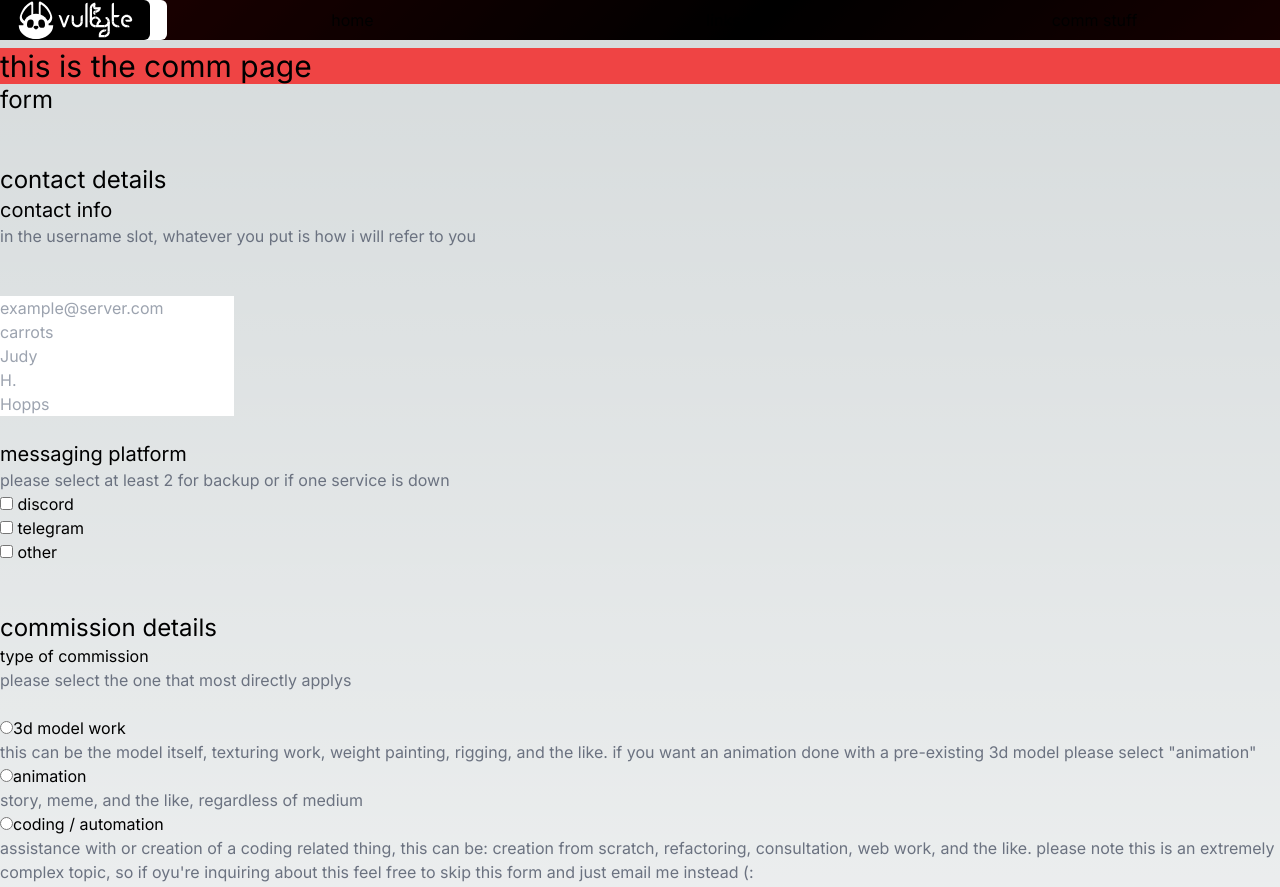
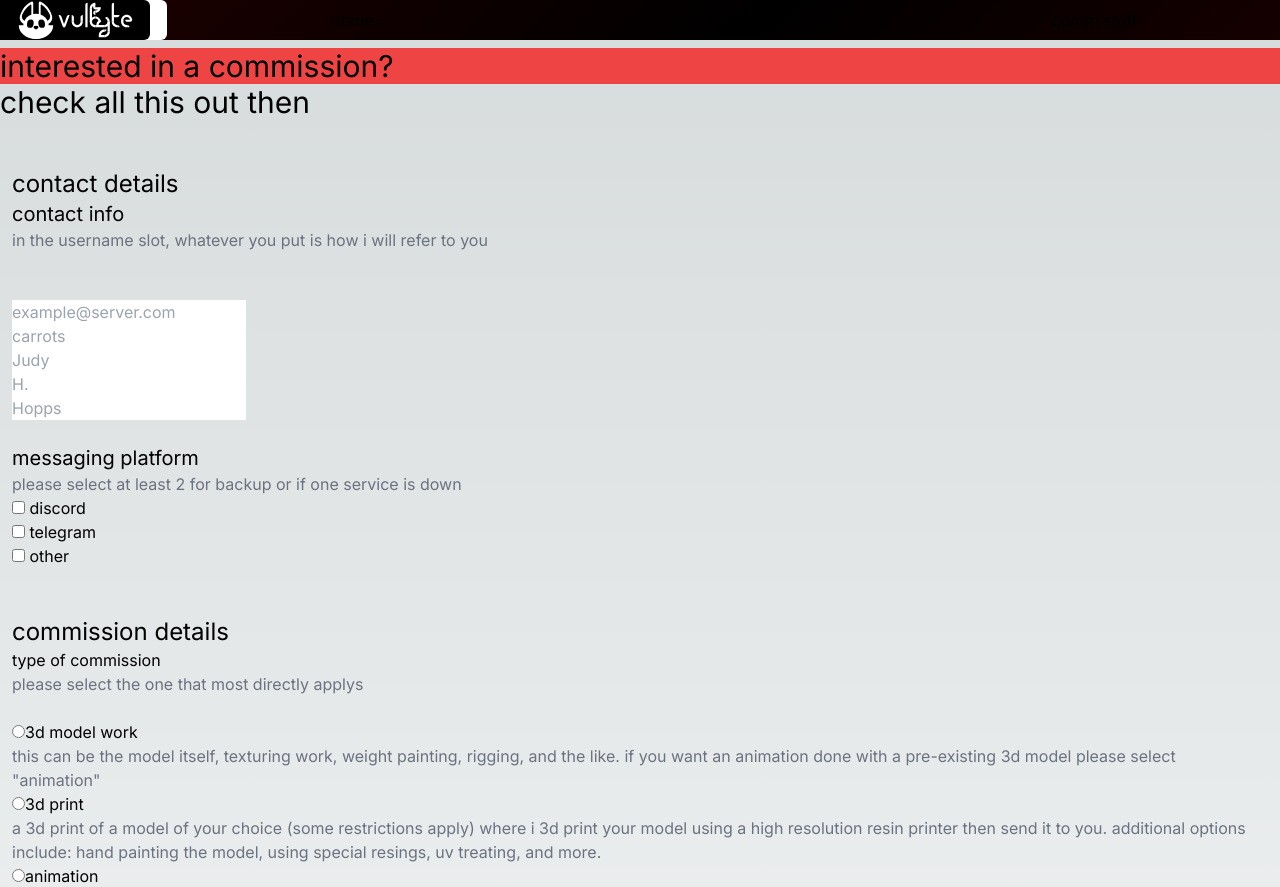
Before and after one commit to bubbshalub/bubbshalubDotCom, a Next.js app: page /commStuff in a window 1280 px wide. Shown: the top 887 px of the page. Built offline with nearby package versions, Linux system fonts and the light colour scheme; no server answers.

Commit message:
broke ground on JoinUrl function

```diff
--- a/app/commStuff/components/CommissionTypeForm.tsx
+++ b/app/commStuff/components/CommissionTypeForm.tsx
@@ -28,6 +28,11 @@ export default function CommissionTypeForm() {
           "commType",
           "3d model work",
           'this can be the model itself, texturing work, weight painting, rigging, and the like. if you want an animation done with a pre-existing 3d model please select "animation"',
+        )}
+        {QuickRadioInput(
+          "commType",
+          "3d print",
+          "a 3d print of a model of your choice (some restrictions apply) where i 3d print your model using a high resolution resin printer then send it to you. additional options include: hand painting the model, using special resings, uv treating, and more.",
         )}
         {QuickRadioInput(
           "commType",
--- a/app/commStuff/page.tsx
+++ b/app/commStuff/page.tsx
@@ -18,10 +18,12 @@ export default function CommStuff() {
       <br />
       <br />
 
-      <h1 className="bg-red-500 text-3xl">this is the comm page</h1>
-      <h2 className="text-2xl"> form </h2>
+      <h1 className="bg-red-500 text-3xl">interested in a commission? </h1>
+      <h2 className="text-3xl"> check all this out then </h2>
       <br />
       <br />
+
+      <div className="pl-3 pr-3">
         <div className="commForm">
           {/*beginning of forum*/}
           <h2 className="text-2xl"> contact details </h2>
@@ -39,5 +41,6 @@ export default function CommStuff() {
         </div>
         {/*end of form*/}
       </div>
+    </div>
   );
 }
```
Also changed, not shown: lib/JoinUrl.tsx (added, +24 -0 lines). Lines whose indentation alone changed are shown as unchanged.
